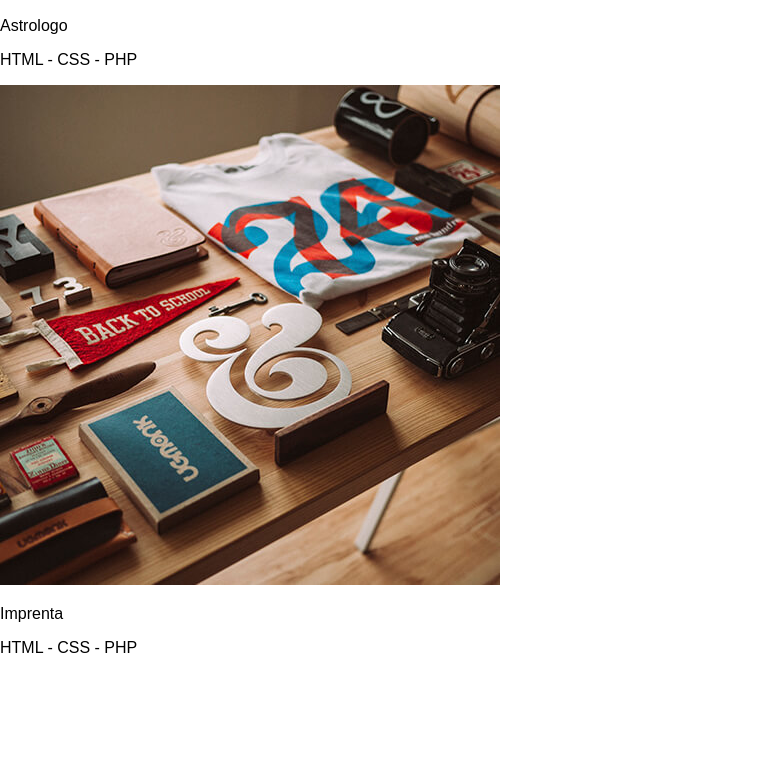
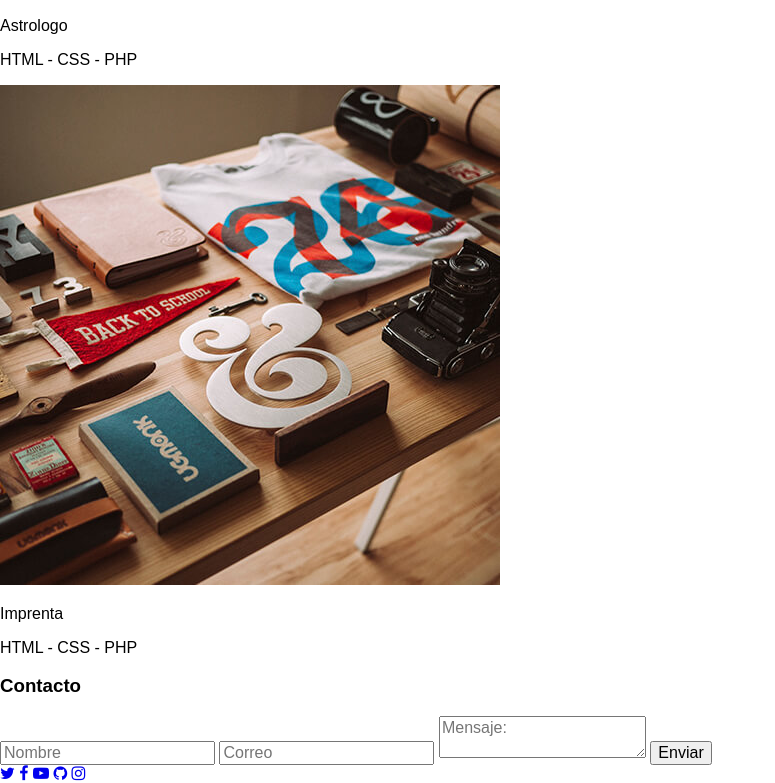
Before and after one commit to Daniel-Fernandez-Guarneros/Daniel-Fernandez-Guarneros.github.io, a plain HTML site: page index.html in a window 1280 px wide. Shown: the part 4433-5216 px from the top of the page, without its empty margins (0-775 px from the left). Before the commit the page ends 5106 px from the top, so only its background shows below. Drawn offline with Linux system fonts and the light colour scheme.

Commit message:
006_Estructura del formulario de contacto y Redes Sociales

```diff
--- a/index.html
+++ b/index.html
@@ -121,5 +121,29 @@
             </div>
         </section>
     </section>
+
+    <footer>
+        <section class="contacto">
+            <div class="contenedor">
+                <h3 class="titulo">Contacto</h3>
+                <form class="formulario" action="">
+                    <input type="text" placeholder="Nombre" name="nombre" required>
+                    <input type="email" placeholder="Correo" name="correo" required>
+                    <textarea name="mensaje" placeholder="Mensaje:"></textarea>
+                    <input class="boton" type="submit" value="Enviar">
+                </form>
+            </div>
+        </section>
+
+        <section class="redes-sociales">
+            <div class="contenedor">
+                <a class="twitter" href="https://twitter.com/94Danierse"><i class="fa fa-twitter"></i></a>
+                <a class="facebook" href="https://www.facebook.com/dan.fernandez.947"><i class="fa fa-facebook"></i></a>
+                <a class="youtube" href="https://www.youtube.com/channel/UCiNAbJvuPeCds1ra9oWYEPg"><i class="fa fa-youtube-play"></i></a>
+                <a class="github" href="http://www.github.com/Daniel-Fernandez-Guarneros"><i class="fa fa-github"></i></a>
+                <a class="instagram" href="http://www.instagram.com/dan.fernandez.259"><i class="fa fa-instagram"></i></a>
+            </div>
+        </section>
+    </footer>
 </body>
 </html>
```
